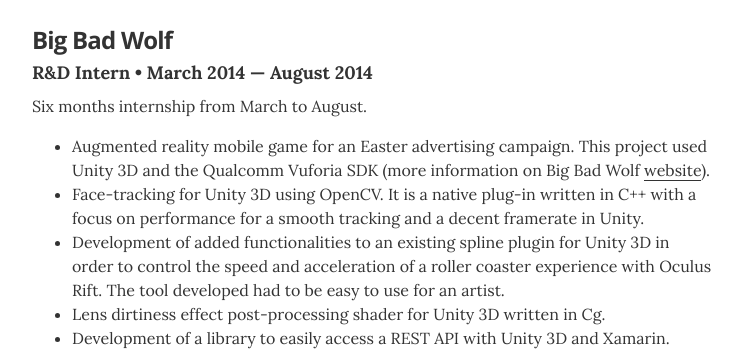
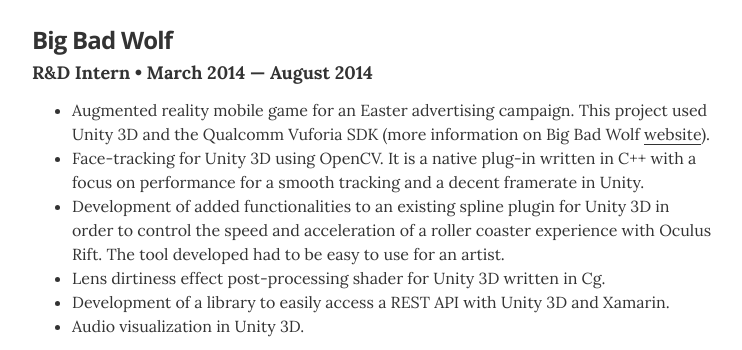
Before and after one commit to derekhendrickx/derekhendrickx.github.io, a Jekyll site: the page built from index.html, in a window 1280 px wide and 900 px high, scrolled down 2372 px, cut to the strip 164-514 px from the top of the window. Shown: the whole strip, without its empty margins (268-1010 px from the left). Built offline with Jekyll 4.4.1, drawn with Linux system fonts in a browser that asks for light colours.

Commit message:
Remove unnecessary information

```diff
--- a/_layouts/resume.html
+++ b/_layouts/resume.html
@@ -153,8 +153,7 @@
         <div class="resume-item">
           <h3 class="resume-item-title">Big Bad Wolf</h3>
           <h4 class="resume-item-details">R&amp;D Intern &bull; March 2014 &mdash; August 2014</h4>
-          <p class="resume-item-copy">Six months internship from March to August.</p>
-
+          <p class="resume-item-copy">
             <ul class="resume-item-list">
               <li>Augmented reality mobile game for an Easter advertising campaign. This project used Unity 3D and the Qualcomm Vuforia SDK (more information on Big Bad Wolf <a href="http://www.bigbadwolf.be/en/work/project/city2s-augmented-reality" target="_blank">website</a>).
               </li>
```
